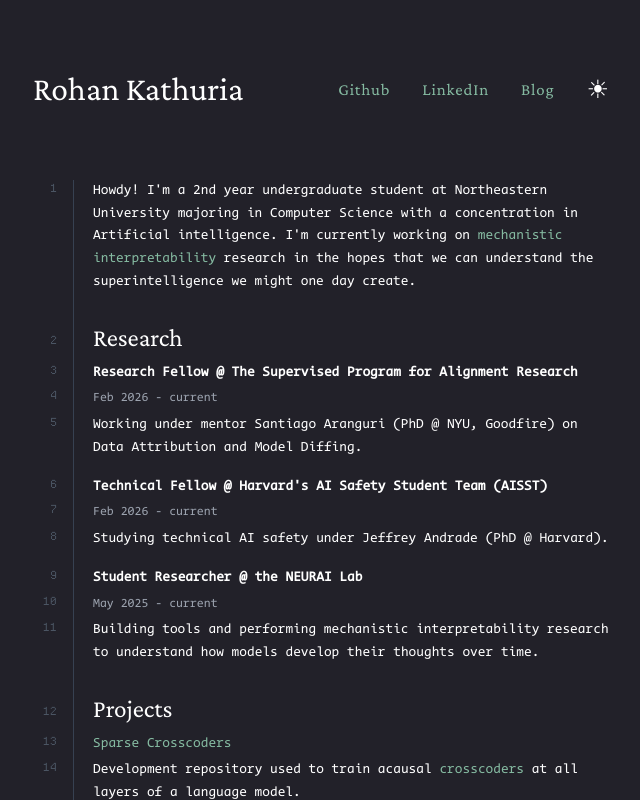
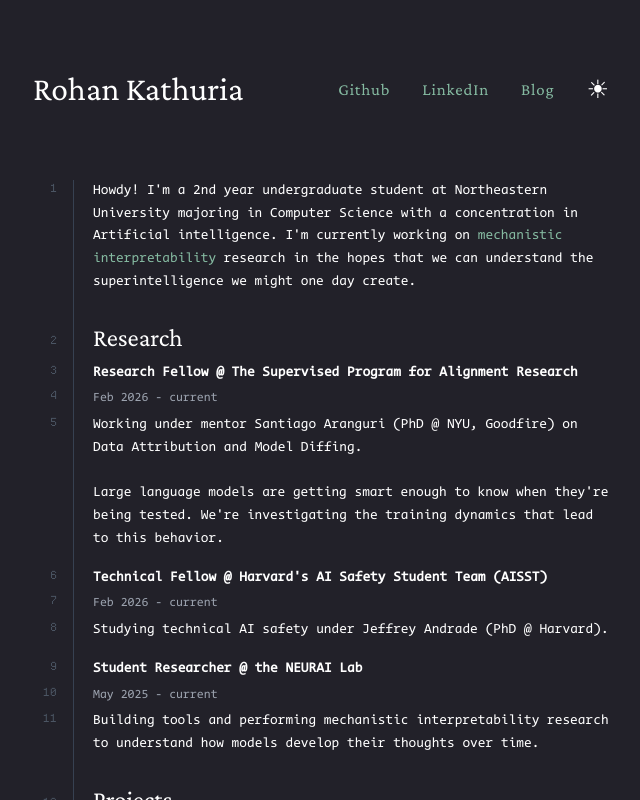
Before and after one commit to RollingRo11/rollingro11.github.io, a Next.js app: page / in a window 1280 px wide. Shown: the top 800 px of the page, without its empty margins (319-959 px from the left). Built offline with nearby package versions, Linux system fonts and the light colour scheme.

Commit message:
rephrase

```diff
--- a/app/page.tsx
+++ b/app/page.tsx
@@ -157,6 +157,9 @@ export default function Home() {
                     <p className="text-lg sm:text-xl leading-relaxed">
                       Working under mentor Santiago Aranguri (PhD @ NYU, Goodfire) on Data Attribution and Model
                       Diffing.
+                      <br /><br />
+                      Large language models are getting smart enough to know when they're being tested.
+                      We're investigating the training dynamics that lead to this behavior.
                     </p>
                   ),
                 },
```
